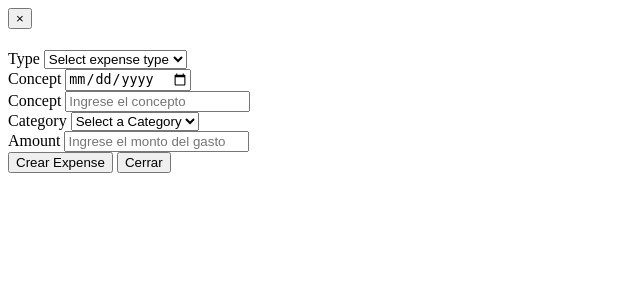
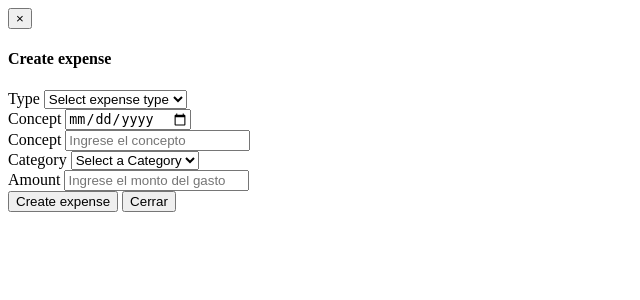
Before and after one commit to argaez/proyectoexpensify, a Rails app: template app/views/expenses/_form.html.erb in a window 1280 px wide. Shown: the top 300 px of the page, without its empty margins (0-640 px from the left). Run offline with Rails 7, Linux system fonts and the light colour scheme; the template is opened without the code that fills it, so the values that code supplies are empty; data comes from the database, SQL or seed files in the repository; both versions use the stored data as it was after the commit.

Commit message:
Edit y Delete de Expenses, modal, authenticate user

```diff
--- a/app/controllers/application_controller.rb
+++ b/app/controllers/application_controller.rb
@@ -2,4 +2,5 @@ class ApplicationController < ActionController::Base
   # Prevent CSRF attacks by raising an exception.
   # For APIs, you may want to use :null_session instead.
   protect_from_forgery with: :exception
+  before_action :authenticate_user!
 end
--- a/app/controllers/categories_controller.rb
+++ b/app/controllers/categories_controller.rb
@@ -10,7 +10,7 @@ before_action :set_category, only: %i[show update edit destroy]
   end
 
   def create
-
+    @category = Category.new(category_params)
       if @category.save
         redirect_to categories_path
         flash[:notice] = "Categoria creada satisfactoriamente"
--- a/app/helpers/expenses_helper.rb
+++ b/app/helpers/expenses_helper.rb
@@ -1,2 +1,6 @@
 module ExpensesHelper
+
+    def modal_action
+        @expense.new_record? ? 'Create expense' : 'Edit expense'
+    end
 end
--- a/app/views/expenses/_form.html.erb
+++ b/app/views/expenses/_form.html.erb
@@ -5,7 +5,7 @@
         <div class="modal-header">
           <button type="button" class="close" data-dismiss="modal" aria-label="Close">
           <span aria-hidden="true">&times;</span></button>
-          <h4 class="modal-title"></h4>
+          <h4 class="modal-title"><%= modal_action %></h4>
         </div>
         <div class="modal-body">
           <div class="row">
@@ -50,7 +50,7 @@
 
         </div>
         <div class="modal-footer">
-          <%= f.submit "Crear Expense", class: "btn btn-default" %>
+          <%= f.submit modal_action, class: "btn btn-default" %>
           <button type="button" class="btn btn-default" data-dismiss="modal">Cerrar</button>
         </div>
         <% end %>
--- /dev/null
+++ b/app/views/expenses/edit.js.erb
@@ -0,0 +1,4 @@
+$('<%= j render "form", title: "Editar Expense" %>').on('hidden.bs.modal', function (e) {
+    $(this).remove();
+    $('.modal-backdrop').remove();
+   }).modal();
--- a/app/views/expenses/index.html.erb
+++ b/app/views/expenses/index.html.erb
@@ -58,7 +58,7 @@
           </tr>
         </thead>
         <tbody>
-          <%= @expenses.each do |expense| %>
+          <% @expenses.each do |expense| %>
           <tr>
             <td class="date">
               <div class="day"><%= expense.date.strftime(" %d ") %></div>
@@ -76,8 +76,8 @@
             <td class="text-right" style="width: 170px;">
               <div class="amount"><%= expense.amount %></div>
               <div class="actions">
-                <a href="#"><span class="glyphicon glyphicon-edit"></span> Edit</a>
-                <a href="#"><span class="glyphicon glyphicon-trash"></span> Delete</a>
+                <%= link_to  "Edit", edit_expense_path(expense), remote: true, class:"glyphicon glyphicon-edit" %>
+                <%= link_to "Eliminar", expense, method: :delete, data:{ confirm: "Desea Eliminar la Category"}, class:"glyphicon glyphicon-trash" %>
             </td>
           </tr>
           <% end %>
```
Also changed, not shown: app/controllers/expenses_controller.rb (+24 -0 lines), db/development.sqlite3, 2 other files.
